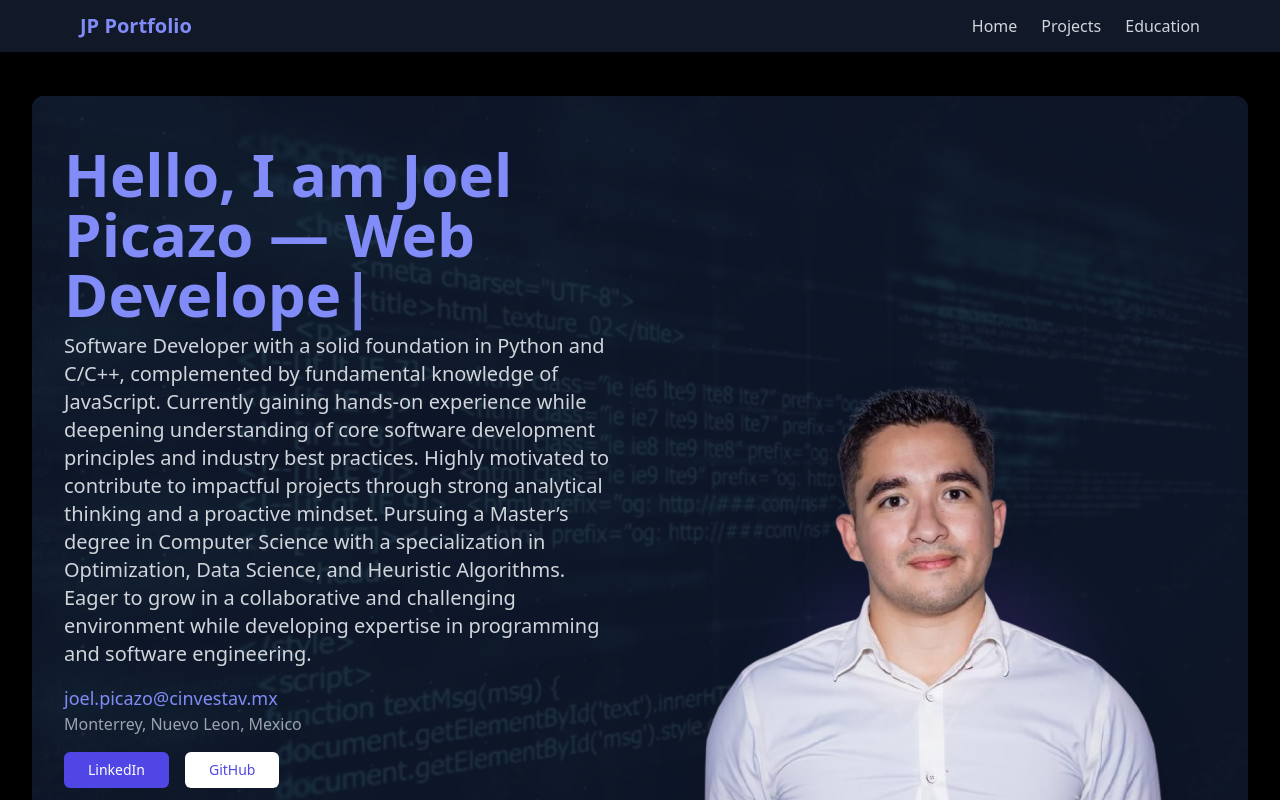
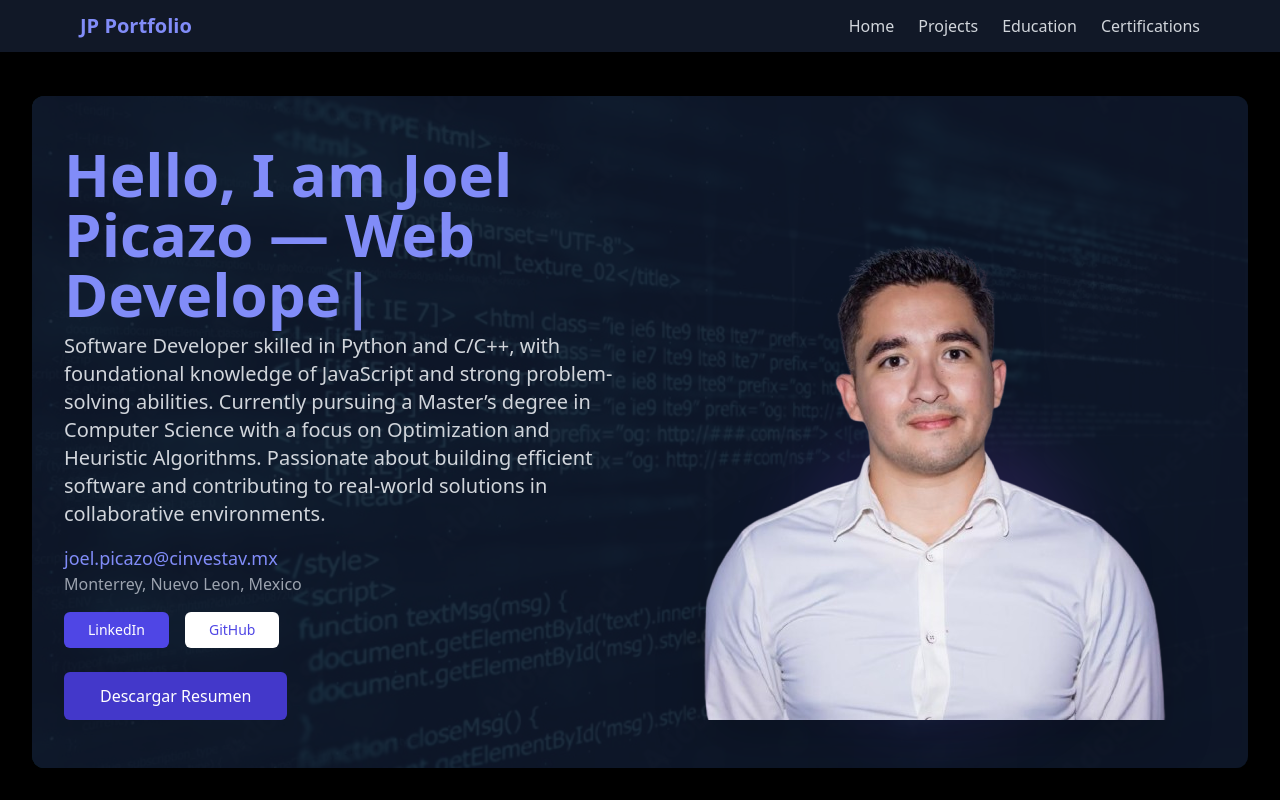
Before and after one commit to JPicazo99/JP-Portfolio, a React (Vite) app: page / in a window 1280 px wide. Shown: the top 800 px of the page. Built offline with nearby package versions, Linux system fonts and the light colour scheme.

Commit message:
Seccion de Certificaciones

```diff
--- a/src/App.jsx
+++ b/src/App.jsx
@@ -1,6 +1,7 @@
 import Navbar from './components/Navbar';
 import Projects from './pages/Projects';
 import Educacion from './pages/Educacion';
+import Certificaciones from './pages/Certificaciones';
 import Inicio from './pages/Inicio';
 import { useEffect, useState } from 'react';
 
@@ -20,6 +21,8 @@ function App() {
         return <Projects />;
       case 'educacion':
         return <Educacion />;
+      case 'certificaciones':
+        return <Certificaciones />;
       case 'inicio':
       default:
         return <Inicio />;
--- /dev/null
+++ b/src/components/CertificationCard.jsx
@@ -0,0 +1,26 @@
+function CertificationCard({ cert }) {
+  return (
+    <div className="bg-gray-800 text-white rounded-lg p-5 shadow-md hover:shadow-xl transition">
+      <h3 className="text-lg font-bold text-indigo-400">{cert.nombre}</h3>
+      <p className="text-sm text-gray-300">{cert.institucion}</p>
+      <p className="text-sm mt-2">
+        {cert.estado === "in progress" ? (
+          <span className="text-yellow-400 font-semibold">In Progress</span>
+        ) : (
+          cert.link && (
+            <a
+              href={cert.link}
+              target="_blank"
+              rel="noopener noreferrer"
+              className="text-green-400 hover:underline font-semibold"
+            >
+              View Certificate
+            </a>
+          )
+        )}
+      </p>
+    </div>
+  );
+}
+
+export default CertificationCard;
--- a/src/components/Navbar.jsx
+++ b/src/components/Navbar.jsx
@@ -8,6 +8,7 @@ function Navbar({ onNavigate }) {
           <li><button onClick={() => onNavigate('inicio')} className="hover:text-indigo-400">Home</button></li>
           <li><button onClick={() => onNavigate('proyectos')} className="hover:text-indigo-400">Projects</button></li>
           <li><button onClick={() => onNavigate('educacion')} className="hover:text-indigo-400">Education</button></li>
+          <li> <button onClick={() => onNavigate('certificaciones')} className="hover:text-indigo-400"> Certifications</button></li>
         </ul>
       </div>
     </nav>
--- /dev/null
+++ b/src/data/certificaciones.js
@@ -0,0 +1,13 @@
+export const certificaciones = [
+  {
+    nombre: "Google Project Management",
+    institucion: "Institution: Google/Coursera",
+    estado: "Completed",
+    link: "https://coursera.org/verify/XYZ123"
+  },
+  {
+    nombre: "Google Data Analytics",
+    institucion: "Institution: Google/Coursera",
+    estado: "in progress"
+  },
+];
--- /dev/null
+++ b/src/pages/Certificaciones.jsx
@@ -0,0 +1,17 @@
+import { certificaciones } from "../data/certificaciones";
+import CertificationCard from "../components/CertificationCard";
+
+function Certificaciones() {
+  return (
+    <section className="my-20">
+      <h2 className="text-3xl font-bold text-center text-white mb-10">Certifications</h2>
+      <div className="grid md:grid-cols-2 gap-6">
+        {certificaciones.map((cert, idx) => (
+          <CertificationCard key={idx} cert={cert} />
+        ))}
+      </div>
+    </section>
+  );
+}
+
+export default Certificaciones;
--- a/src/pages/Inicio.jsx
+++ b/src/pages/Inicio.jsx
@@ -58,9 +58,7 @@ function Inicio() {
         {texto}<span className="animate-pulse">|</span>
       </h1>
       <p className="text-xl text-gray-300 mb-4">
-        Software Developer with a solid foundation in Python and C/C++, complemented by fundamental knowledge of JavaScript. Currently gaining hands-on experience while deepening understanding of core software development principles and industry best practices.
-
-Highly motivated to contribute to impactful projects through strong analytical thinking and a proactive mindset. Pursuing a Master’s degree in Computer Science with a specialization in Optimization, Data Science, and Heuristic Algorithms. Eager to grow in a collaborative and challenging environment while developing expertise in programming and software engineering.
+        Software Developer skilled in Python and C/C++, with foundational knowledge of JavaScript and strong problem-solving abilities. Currently pursuing a Master’s degree in Computer Science with a focus on Optimization and Heuristic Algorithms. Passionate about building efficient software and contributing to real-world solutions in collaborative environments.
       </p>
       <p className="text-indigo-400 font-medium text-lg">joel.picazo@cinvestav.mx</p>
       <p className="text-gray-400 text-base">Monterrey, Nuevo Leon, Mexico</p>
```
Also changed, not shown: 1 other file (tests, documents, lock files or other folders).
